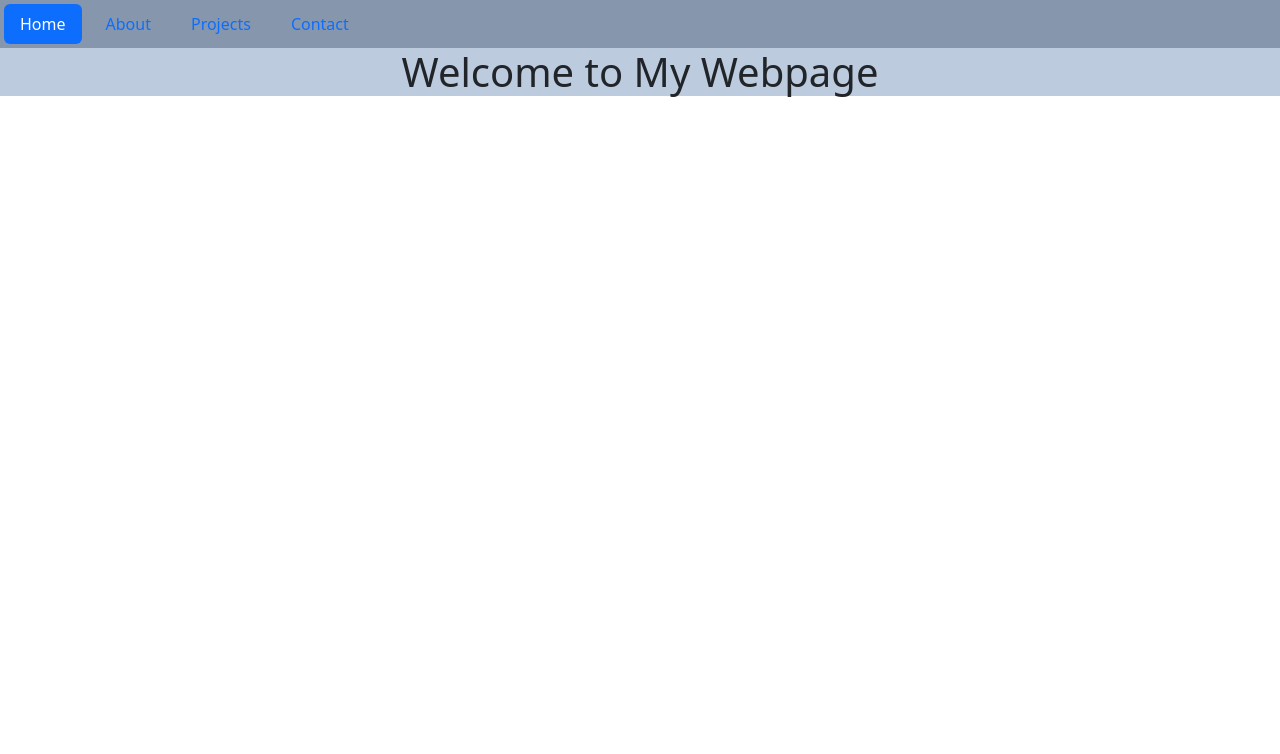
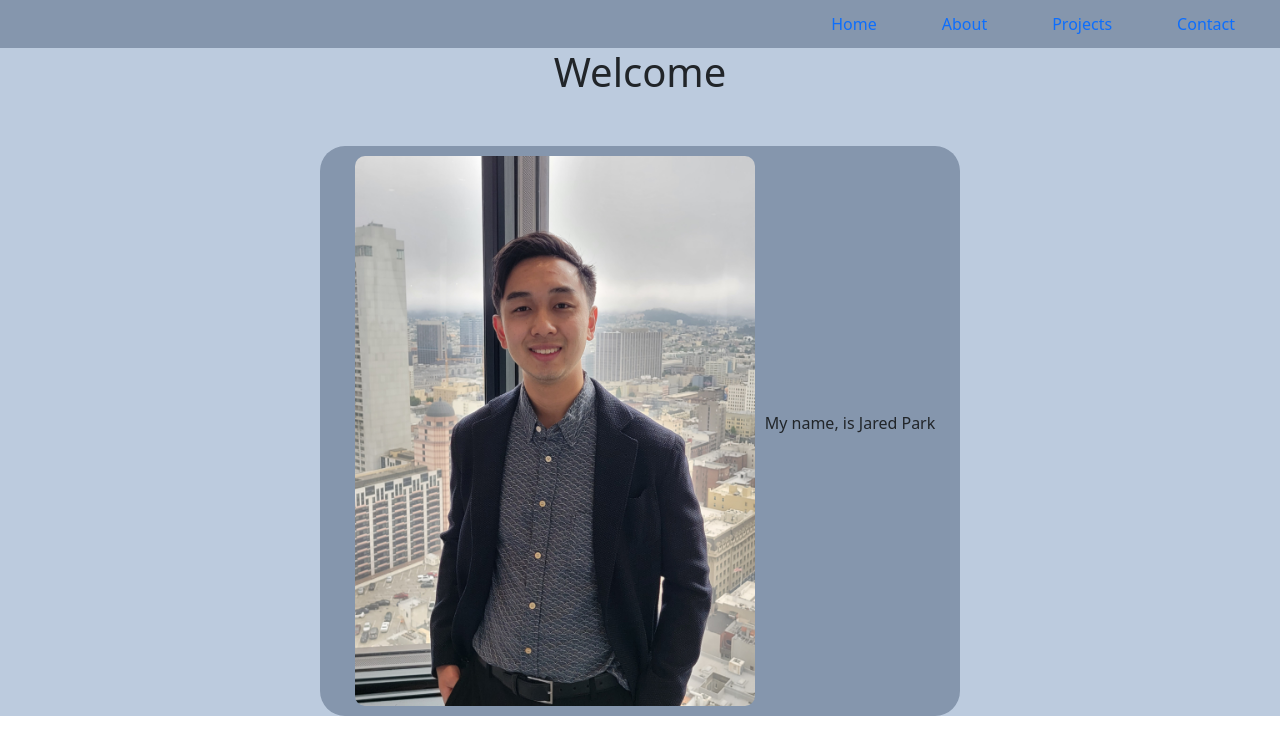
Before and after one commit to jtp0330/jtp0330.github.io, a React (Vite) app: page / in a window 1280 px wide. Shown: the top 754 px of the page. Built offline with nearby package versions, Linux system fonts and the light colour scheme.

Commit message:
updated nav tabs; rearranged portfolio content

```diff
--- a/src/App.css
+++ b/src/App.css
@@ -2,6 +2,7 @@
 * {
   margin: 0;
   padding: 0;
+  ;
 }
 
 li {
--- a/src/assets/components/About.jsx
+++ b/src/assets/components/About.jsx
@@ -5,7 +5,7 @@ function About() {
     return (
         <div className="about">
             <img src="../images/Portrait.jpeg" alt="My Portrait" width="200" height="250" />
-            <p>My name, is Jared Park</p>
+            <p>Here is the start of my CS journey.</p>
         </div>
     );
 } export default About
--- a/src/assets/components/Home.jsx
+++ b/src/assets/components/Home.jsx
@@ -1,10 +1,14 @@
 import react from 'react'
-import '../css/Home.module.css'
+import homestyle from '../css/Home.module.css'
 function Home() {
     return (
         <div className="home-page text-center">
             <div className="welcome">
-                <h1>Welcome to My Webpage</h1>
+                <h1>Welcome</h1>
+            </div>
+            <div className={homestyle.introduction}>
+                <img src="./src/assets/images/Portrait.jpeg" alt="My Portrait" width="400" height="550"></img>
+                <p>My name, is Jared Park</p>
             </div>
             {/* <div class="projects">
                 <h1>My Projects</h1>
--- a/src/assets/components/Tabs.jsx
+++ b/src/assets/components/Tabs.jsx
@@ -11,18 +11,18 @@ function Tabs() {
 
     return (
         <Tab.Container id="portfolio-nav" defaultActiveKey="home">
-            <Nav variant="pills" className={tabstyle.tabLinks}>
+            <Nav variant="pills" className={tabstyle.tabLinks} >
                 <Nav.Item className="nav-links p-1">
-                    <Nav.Link eventKey="home">Home</Nav.Link>
+                    <Nav.Link eventKey="home" active={false} timeout={1.5}>Home</Nav.Link>
                 </Nav.Item>
                 <Nav.Item className="nav-links p-1">
-                    <Nav.Link eventKey="about">About</Nav.Link>
+                    <Nav.Link eventKey="about" active={false} timeout={1.5}>About</Nav.Link>
                 </Nav.Item>
                 <Nav.Item className="nav-links p-1">
-                    <Nav.Link eventKey="projects">Projects</Nav.Link>
+                    <Nav.Link eventKey="projects" active={false} timeout={1.5}>Projects</Nav.Link>
                 </Nav.Item>
                 <Nav.Item className="nav-links p-1">
-                    <Nav.Link eventKey="contact">Contact</Nav.Link>
+                    <Nav.Link eventKey="contact" active={false} timeout={1.5}>Contact</Nav.Link>
                 </Nav.Item>
             </Nav>
             <Tab.Content className={tabstyle.tabContents}>
--- a/src/assets/components/projects_showcase/Project.jsx
+++ b/src/assets/components/projects_showcase/Project.jsx
@@ -1,20 +1,21 @@
 import react from 'react'
-import '../css/Project.module.css'
-function Project(props) {
+import projectstyle from '../..//css/Project.module.css'
+const Project = (props) => {
 
     //destructuring
     const { projectName, projectDescription, projectLink } = props;
 
     return (
-        <div class="project">
-            <h1>{{ projectName }}</h1>
-            <div class="project-image">
+        <div className="project">
+            <div className={projectstyle.project_content}>
                 <img src="" alt="Project picture" />
-            </div>
-            <div class="project-text">
-                <p>{{ projectDescription }}</p>
-                <a href="{{ projectLink }}">{{ projectLink }}</a>
+                <div className="project-text">
+                    <h3 id="project_header">{projectName}</h3>
+                    <p>{projectDescription}</p>
+                    <a href={projectLink}>{projectLink}</a>
+                </div>
             </div>
         </div>
     )
-} export default Project
+}
+export default Project;
--- a/src/assets/components/projects_showcase/Showcase.jsx
+++ b/src/assets/components/projects_showcase/Showcase.jsx
@@ -1,9 +1,13 @@
 import react from 'react'
 import '../../css/Showcase.module.css'
+import Project from './Project.jsx'
 function Showcase() {
     return (
         <div className="showcase">
-
+            <header>
+                <h1>My Projects</h1>
+            </header>
+            <Project projectName="Test Project" projectDescription="This a test" projectLink="Test Link" />
         </div>
     );
 } export default Showcase
--- a/src/assets/css/Home.module.css
+++ b/src/assets/css/Home.module.css
@@ -0,0 +1,16 @@
+.introduction {
+    display: flex;
+    flex-direction: row;
+    justify-content: center;
+    align-items: center;
+    width: 50%;
+    height: 25%;
+    margin: 50px auto;
+    background-color: #8596ad;
+    border-radius: 25px;
+}
+
+img {
+    border-radius: 10px;
+    margin: 10px;
+}
--- a/src/assets/css/Project.module.css
+++ b/src/assets/css/Project.module.css
@@ -0,0 +1,11 @@
+.project_content {
+    display: flex;
+    flex-direction: row;
+    gap: 25px;
+    justify-content: center;
+    align-items: center;
+    background-color: #781a44;
+    width: 50%;
+    margin: 25px auto;
+    border-radius: 25px;
+}
--- a/src/assets/css/Tabs.module.css
+++ b/src/assets/css/Tabs.module.css
@@ -1,5 +1,9 @@
 .tabLinks {
+    display: flex;
+    justify-content: flex-end;
     background-color: #8596ad;
+    padding-right: 25px;
+    gap: 25px;
 }
 
 .tabContents {
```
